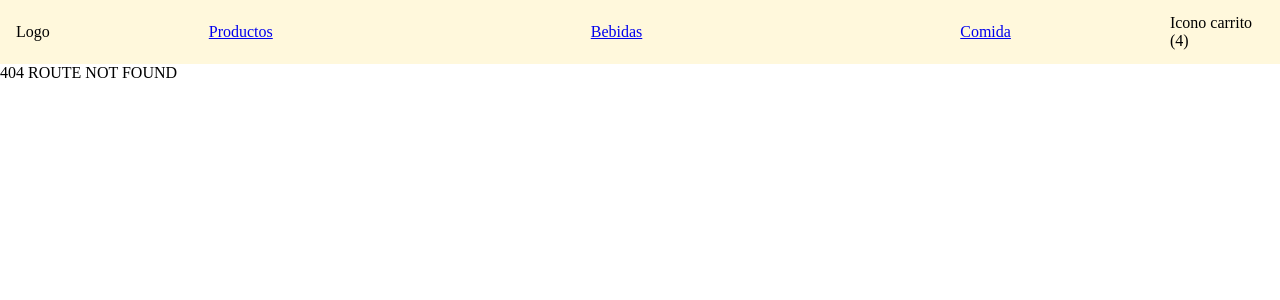
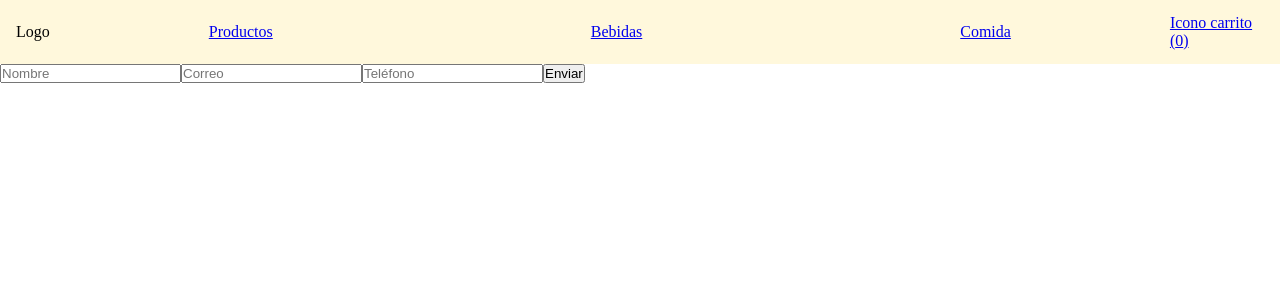
Before and after one commit to lucasruiz12/react-flex-75915, a React (Vite) app: page /checkout in a window 1280 px wide. Before the commit this address had no page. Shown: the top 300 px of the page. Built offline with nearby package versions, Linux system fonts and the light colour scheme.

Commit message:
6. Clase 6 - Context

```diff
--- a/src/App.jsx
+++ b/src/App.jsx
@@ -3,21 +3,25 @@ import './App.css';
 import ItemListContainer from './components/ItemListContainer/ItemListContainer';
 import Navbar from "./components/Navbar/Navbar";
 import ItemDetail from './components/ItemDetail/ItemDetail';
+import { ContextProvider } from './context/context';
+import Cart from './components/Cart/Cart';
+import Checkout from './components/Checkout/Checkout';
 
 function App() {
   return (
-    <>
+    <ContextProvider>
       <BrowserRouter>
         <Navbar />
         <Routes>
           <Route path="/" element={<ItemListContainer />} />
           <Route path="/categoria/:categoria" element={<ItemListContainer />} />
           <Route path="/detalle/:id" element={<ItemDetail />} />
+          <Route path="/cart" element={<Cart />} />
+          <Route path="/checkout" element={<Checkout />} />
           <Route path="*" element={<p>404 ROUTE NOT FOUND</p>} />
-          {/* <Route path="/home" element={<p>Estamos en home</p>} /> */}
         </Routes>
       </BrowserRouter>
-    </>
+    </ContextProvider>
   );
 };
 
--- /dev/null
+++ b/src/components/Cart/Cart.jsx
@@ -0,0 +1,37 @@
+import { Link } from 'react-router-dom';
+import { useAppContext } from '../../context/context';
+import './Cart.css';
+
+function Cart() {
+
+    const { carrito, eliminarProducto, limpiarCarrito } = useAppContext();
+
+    return (
+        <div style={{ display: "flex", flexDirection: "column" }}>
+            {carrito.length > 0 ?
+                <>
+                    {carrito.map(el => {
+                        return (
+                            <div key={el.id} style={{ display: "flex", flexDirection: "column", justifyContent: "center", alignItems: "center", border: "solid 1px gray" }}>
+                                <p>{el.nombre}</p>
+                                <p>${el.precio}</p>
+                                <p>Cantidad: {el.cantidad}</p>
+                                <p>Subtotal: ${el.cantidad * el.precio}</p>
+                                <button onClick={() => eliminarProducto(el.id)}>Eliminar del carrito</button>
+                            </div>
+                        )
+                    })}
+                    <p>Total: ${carrito.reduce((acc, el) => acc + (el.precio * el.cantidad), 0)}</p>
+                    <button onClick={() => limpiarCarrito()}>Limpiar carrito</button>
+                    <Link to="/checkout">
+                        <button>Finalizar compra</button>
+                    </Link>
+                </>
+                :
+                <p>Carrito vacío</p>
+            }
+        </div >
+    );
+};
+
+export default Cart;
--- a/src/components/CartWidget/CartWidget.jsx
+++ b/src/components/CartWidget/CartWidget.jsx
@@ -1,8 +1,15 @@
+import { Link } from 'react-router-dom';
+import { useAppContext } from '../../context/context';
 import './CartWidget.css';
 
 function CartWidget() {
+
+    const { carrito } = useAppContext();
+
     return (
-        <p>Icono carrito (4)</p>
+        <Link to="/cart">
+            <p>Icono carrito ({carrito.length})</p>
+        </Link>
     );
 };
 
--- /dev/null
+++ b/src/components/Checkout/Checkout.jsx
@@ -0,0 +1,50 @@
+import { useState } from 'react';
+import { useAppContext } from '../../context/context';
+import './Checkout.css';
+import { useNavigate } from 'react-router-dom';
+
+function Checkout() {
+
+    const navigate = useNavigate();
+
+    const [formData, setFormData] = useState({
+        nombre: "",
+        correo: "",
+        telefono: "",
+    });
+
+    const modificarInput = (e) => {
+        const { value, name } = e.target;
+        setFormData({
+            ...formData,
+            [name]: value,
+        });
+    };
+
+    const crearOrden = (e) => {
+        e.preventDefault();
+        console.log("Orden creada", formData);
+        setFormData({
+            nombre: "",
+            correo: "",
+            telefono: "",
+        });
+
+        setTimeout(() => {
+            navigate("/");
+        }, 1000);
+    };
+
+    return (
+        <div style={{ display: "flex", flexDirection: "column" }}>
+            <form onSubmit={crearOrden}>
+                <input type="text" placeholder='Nombre' name="nombre" value={formData.nombre} onChange={modificarInput} />
+                <input type="text" placeholder='Correo' name="correo" value={formData.correo} onChange={modificarInput} />
+                <input type="text" placeholder='Teléfono' name="telefono" value={formData.telefono} onChange={modificarInput} />
+                <input type="submit" value="Enviar" />
+            </form>
+        </div >
+    );
+};
+
+export default Checkout;
--- a/src/components/Contador/Contador.jsx
+++ b/src/components/Contador/Contador.jsx
@@ -1,37 +1,16 @@
-import { useState } from 'react';
+import { useAppContext } from '../../context/context';
 import './Contador.css';
 
-function Contador() {
+function Contador({stock}) {
 
-    // Hook de estado o useState: los hooks son funciones de React para facilitar funcionalidades.
-
-    // const estado = useState() nos devuelve un array. En la primera posición (0) me devuelve el estado. En la segunda posición me da la función "setter". Es decir, la función que va a modificar el estado
-
-    // const [nombreDelEstado, setNombreDelEstado] = useState(estadoInicial); // useState genérico.
-
-    // const estado = useState(58);
-
-    // const numero = estado[0];
-    // const cambiarNumero = estado[1];
-
-    const [numero, setNumero] = useState(5);
-
-    // const modificarNumero = (operacion) => {
-    //     if(operacion === "+"){
-    //         setNumero(numero + 1);
-    //     } else {
-    //         setNumero(numero - 1);
-    //     };
-    //     // document.getElementById("numero").innerText = numero; // Esto ya no se hace de esta manera;
-    // };
+    const {contador, setContador} = useAppContext();
 
     return (
         <div className="contador-container">
-            <h1>Contador</h1>
             <div className="buttons-container">
-                <button className="btn-modify" onClick={() => setNumero(numero - 1)}>-</button>
-                <p id="numero">{numero}</p>
-                <button className="btn-modify" onClick={() => setNumero(numero + 1)}>+</button>
+                <button disabled={contador === 1} className="btn-modify" onClick={() => setContador(contador - 1)}>-</button>
+                <p id="numero">{contador}</p>
+                <button disabled={contador === stock} className="btn-modify" onClick={() => setContador(contador + 1)}>+</button>
             </div>
         </div>
     );
--- a/src/components/Item/Item.jsx
+++ b/src/components/Item/Item.jsx
@@ -1,17 +1,16 @@
 import { Link } from 'react-router-dom';
 import './Item.css';
+import { useAppContext } from '../../context/context';
 
 function Item({ id, nombre, precio }) {
 
-    function agregarAlCarrito() {
-        console.log("Vas a agregar:", nombre);
-    };
+    const { agregarAlCarrito } = useAppContext();
 
     return (
         <div className="card">
             <h2>{nombre || "NO DISPONIBLE"}</h2>
             <h3>Precio: ${precio || "SIN PRECIO"}</h3>
-            <button disabled={!nombre} className="card-btn" onClick={() => agregarAlCarrito()}>Agregar al carrito</button>
+            <button disabled={!nombre} className="card-btn" onClick={() => agregarAlCarrito({id, nombre, precio, cantidad: 1})}>Agregar al carrito</button>
             <Link to={`/detalle/${id}`}>
                 <button disabled={!nombre} className="card-btn">
                     Ver detalle
--- a/src/components/ItemDetail/ItemDetail.jsx
+++ b/src/components/ItemDetail/ItemDetail.jsx
@@ -3,46 +3,54 @@ import './ItemDetail.css';
 import { useEffect, useState } from 'react';
 import { fetchData } from '../../fetchData';
 import Loader from '../Loader/Loader';
+import { useAppContext } from '../../context/context';
+import Contador from '../Contador/Contador';
 
 function ItemDetail() {
 
     const { id } = useParams();
 
     const [detalle, setDetalle] = useState(null);
+    const [loader, setLoader] = useState(true);
 
-    function agregarAlCarrito() {
-        console.log("Vas a agregar:", nombre);
-    };
+    const { agregarAlCarrito, contador } = useAppContext();
 
     useEffect(() => {
         fetchData().then(response => {
             const detalleDelProducto = response.find(el => el.id === parseInt(id));
             setDetalle(detalleDelProducto);
+            setLoader(false);
         })
             .catch(err => console.error(err));
     }, [id]);
 
     return (
-        !detalle ? <Loader />
+        loader ? <Loader />
             :
+            detalle ?
             <div className="card-detail">
                 <h2>{detalle.nombre || "NO DISPONIBLE"}</h2>
                 <h3>Precio: ${detalle.precio || "SIN PRECIO"}</h3>
                 <p>Descripción: {detalle.descripcion}</p>
                 {
+                    detalle.oferta && <p><b>PRODUCTO EN OFERTA</b></p>
+                }
+                {
                     detalle.stock > 0 ?
+                    <>
                         <p>Quedan {detalle.stock} unidades</p>
+                        <Contador stock={detalle.stock} />
+                    </>
                         :
                         <p>Producto agotado!</p>
                 }
-                {
-                    detalle.oferta && <p><b>PRODUCTO EN OFERTA</b></p>
-                }
-                <button disabled={detalle.stock === 0} className="card-detail-btn" onClick={() => agregarAlCarrito()}>Agregar al carrito</button>
+                <button disabled={detalle.stock === 0} className="card-detail-btn" onClick={() => agregarAlCarrito({ id: detalle.id, nombre: detalle.nombre, precio: detalle.precio, cantidad: contador })}>Agregar al carrito</button>
                 <Link to="/">
                     <button className="card-detail-btn">Volver al inicio</button>
                 </Link>
             </div>
+            :
+            <p>Producto no encontrado con el id {id}</p>
     );
 };
 
--- a/src/components/ItemListContainer/ItemListContainer.jsx
+++ b/src/components/ItemListContainer/ItemListContainer.jsx
@@ -2,7 +2,7 @@ import { useEffect, useState } from 'react';
 import { fetchData } from '../../fetchData';
 import Item from '../Item/Item';
 import Loader from '../Loader/Loader';
-import ItemDetail from '../ItemDetail/ItemDetail';
+// import ItemDetail from '../ItemDetail/ItemDetail';
 import './ItemListContainer.css';
 import { useParams } from 'react-router-dom';
 
--- /dev/null
+++ b/src/context/context.jsx
@@ -0,0 +1,45 @@
+import { createContext, useContext, useState } from "react";
+
+const AppContext = createContext();
+
+export const useAppContext = () => useContext(AppContext);
+
+export const ContextProvider = (props) => {
+    const [carrito, setCarrito] = useState([]);
+    const [contador, setContador] = useState(1);
+
+    const agregarAlCarrito = (producto) => {
+        if(carrito.some(el => el.id === producto.id)){
+            const newCarrito = carrito.map(el => {
+                if(el.id === producto.id){
+                    return {
+                        ...el,
+                        cantidad: el.cantidad + producto.cantidad,
+                    };
+                } else {
+                    return el;
+                };
+            });
+
+            setCarrito(newCarrito);
+        } else {
+            setCarrito([...carrito, producto]);
+        };
+        setContador(1);
+    };
+
+    const eliminarProducto = (id) => {
+        const newCarrito = carrito.filter(el => el.id !== id);
+        setCarrito(newCarrito);
+    };
+
+    const limpiarCarrito = () => {
+        setCarrito([]);
+    };
+
+    return (
+        <AppContext.Provider value={{ carrito, agregarAlCarrito, contador, setContador, eliminarProducto, limpiarCarrito }}>
+            {props.children}
+        </AppContext.Provider>
+    );
+};
```
Also changed, not shown: src/components/Cart/Cart.css (added), src/components/Checkout/Checkout.css (added).
